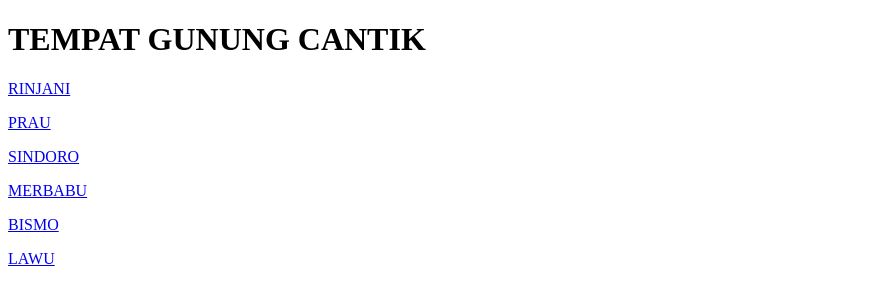
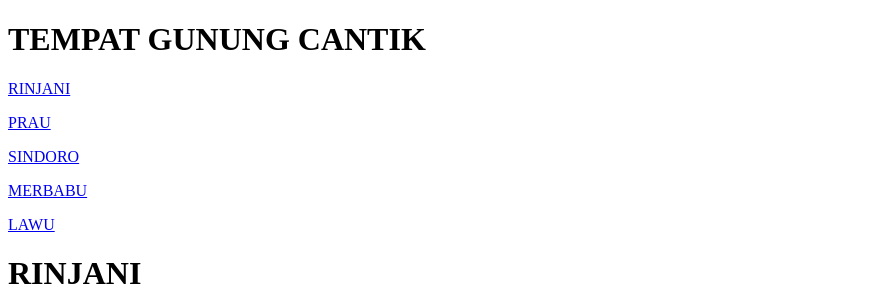
Before and after one commit to jhescy/Jehan, a plain HTML site: page index.html in a window 1280 px wide. Shown: the top 295 px of the page, without its empty margins (0-882 px from the left). Drawn offline with Linux system fonts and the light colour scheme.

Commit message:
Update index.html

```diff
--- a/index.html
+++ b/index.html
@@ -12,7 +12,6 @@
     <p><a href="#prau">PRAU</a></p>
     <p><a href="#sindoro">SINDORO</a></p>
     <p><a href="#merbabu">MERBABU</a></p>
-    <p><a href="#bismo">BISMO</a></p>
     <p><a href="#lawu">LAWU</a></p>
 
    <h1 id="rinjani">RINJANI</h1>
```
